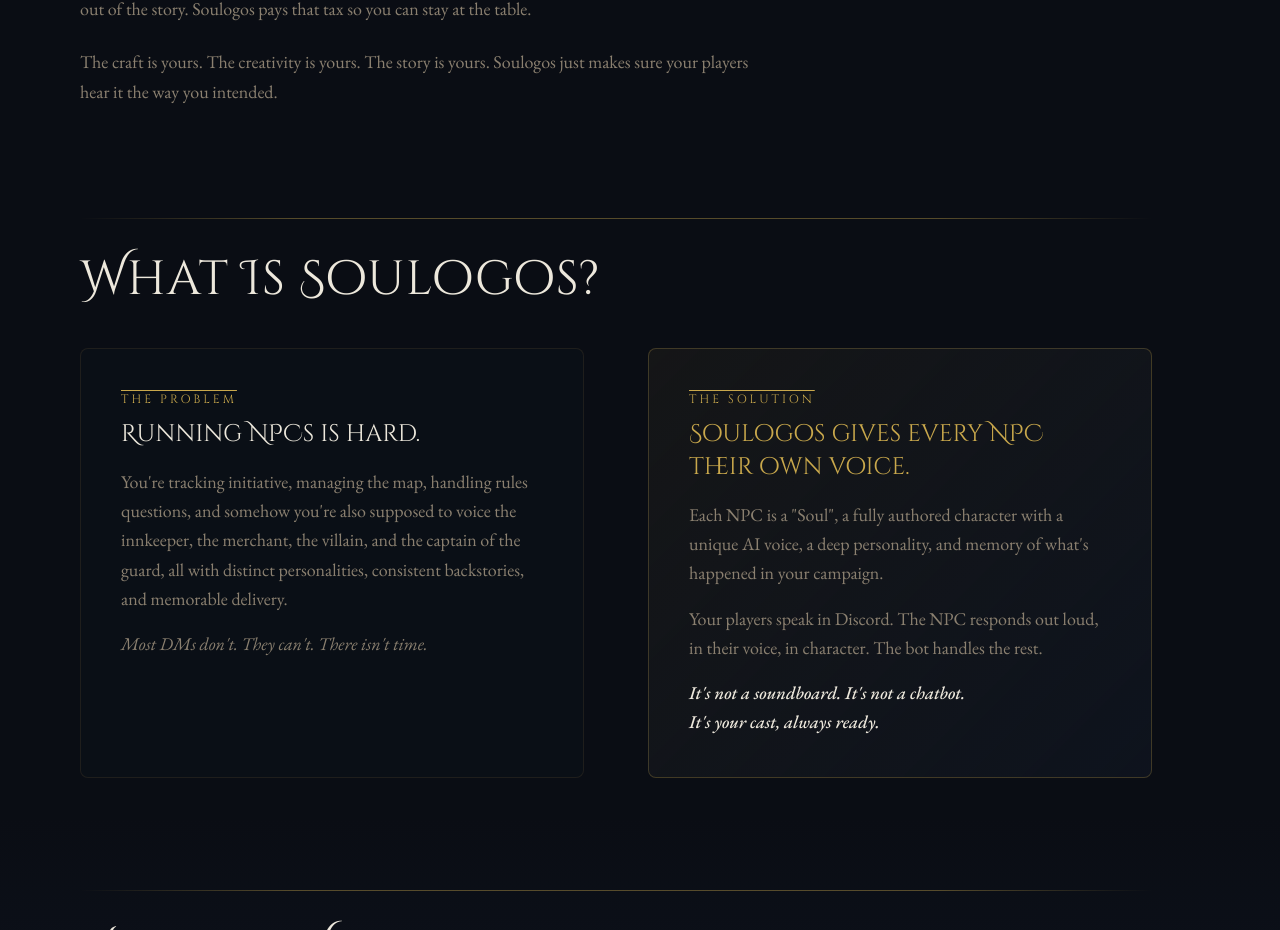
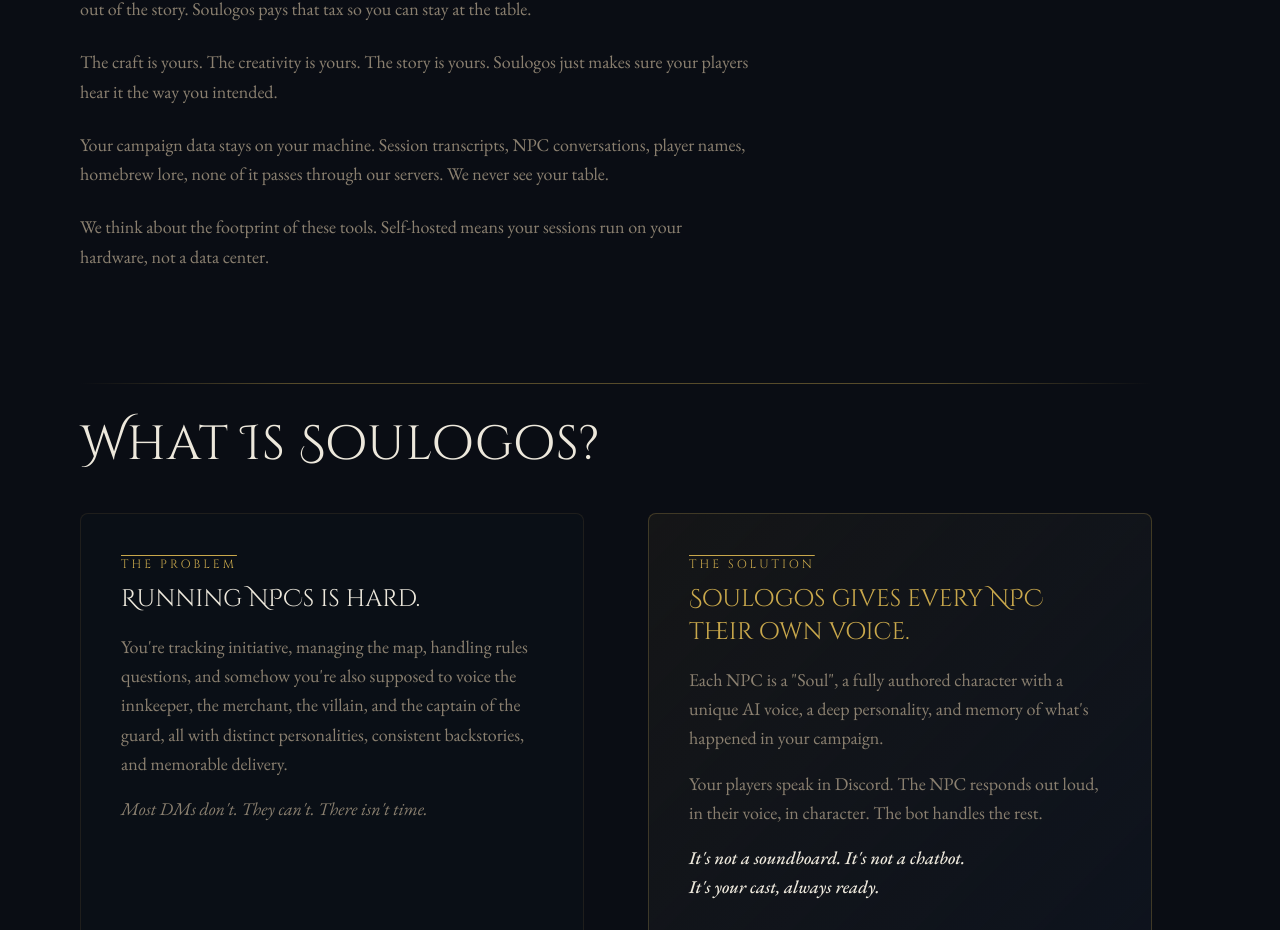
Before and after one commit to Corinthian68/soulogos-website, a Next.js app: page / in a window 1280 px wide. Shown: the part 1375-2305 px from the top of the page. Built offline with nearby package versions, Linux system fonts and the light colour scheme.

Commit message:
feat: add privacy and energy paragraphs to philosophy section

```diff
--- a/src/app/page.tsx
+++ b/src/app/page.tsx
@@ -300,6 +300,19 @@
               <p className="font-body text-muted text-lg leading-relaxed">
                 The craft is yours. The creativity is yours. The story is yours. Soulogos just makes
                 sure your players hear it the way you intended.
+              </p>
+            </ScrollReveal>
+            <ScrollReveal delay={0.7}>
+              <p className="font-body text-muted text-lg leading-relaxed">
+                Your campaign data stays on your machine. Session transcripts, NPC conversations,
+                player names, homebrew lore, none of it passes through our servers. We never see
+                your table.
+              </p>
+            </ScrollReveal>
+            <ScrollReveal delay={0.8}>
+              <p className="font-body text-muted text-lg leading-relaxed">
+                We think about the footprint of these tools. Self-hosted means your sessions run on
+                your hardware, not a data center.
               </p>
             </ScrollReveal>
           </div>
--- a/src/components/index.tsx
+++ b/src/components/index.tsx
@@ -106,6 +106,8 @@
     0.4: 'delay-400',
     0.5: 'delay-500',
     0.6: 'delay-600',
+    0.7: 'delay-700',
+    0.8: 'delay-800',
   }
 
   const delayClass = delayMap[delay] || 'delay-0'
```
